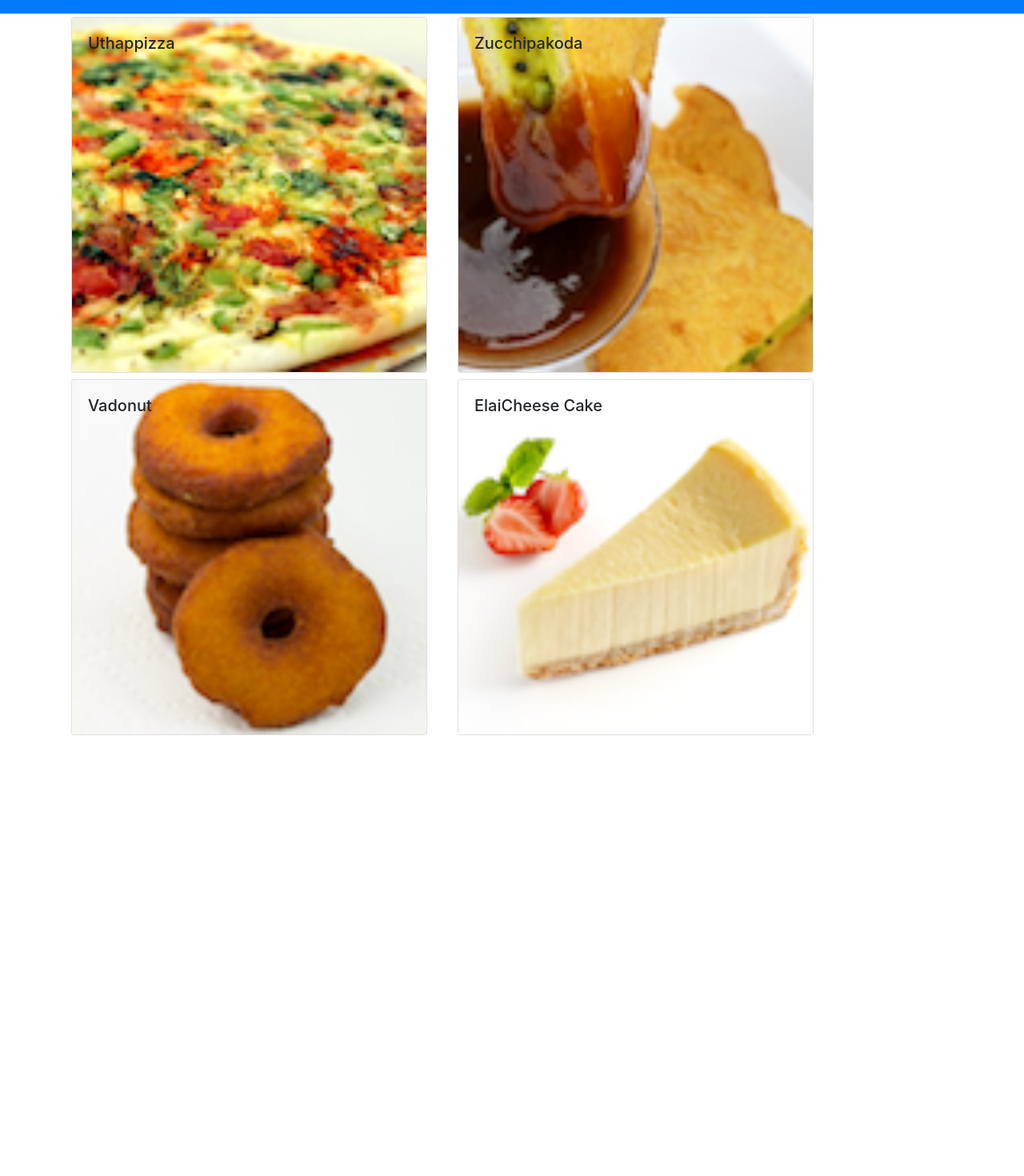
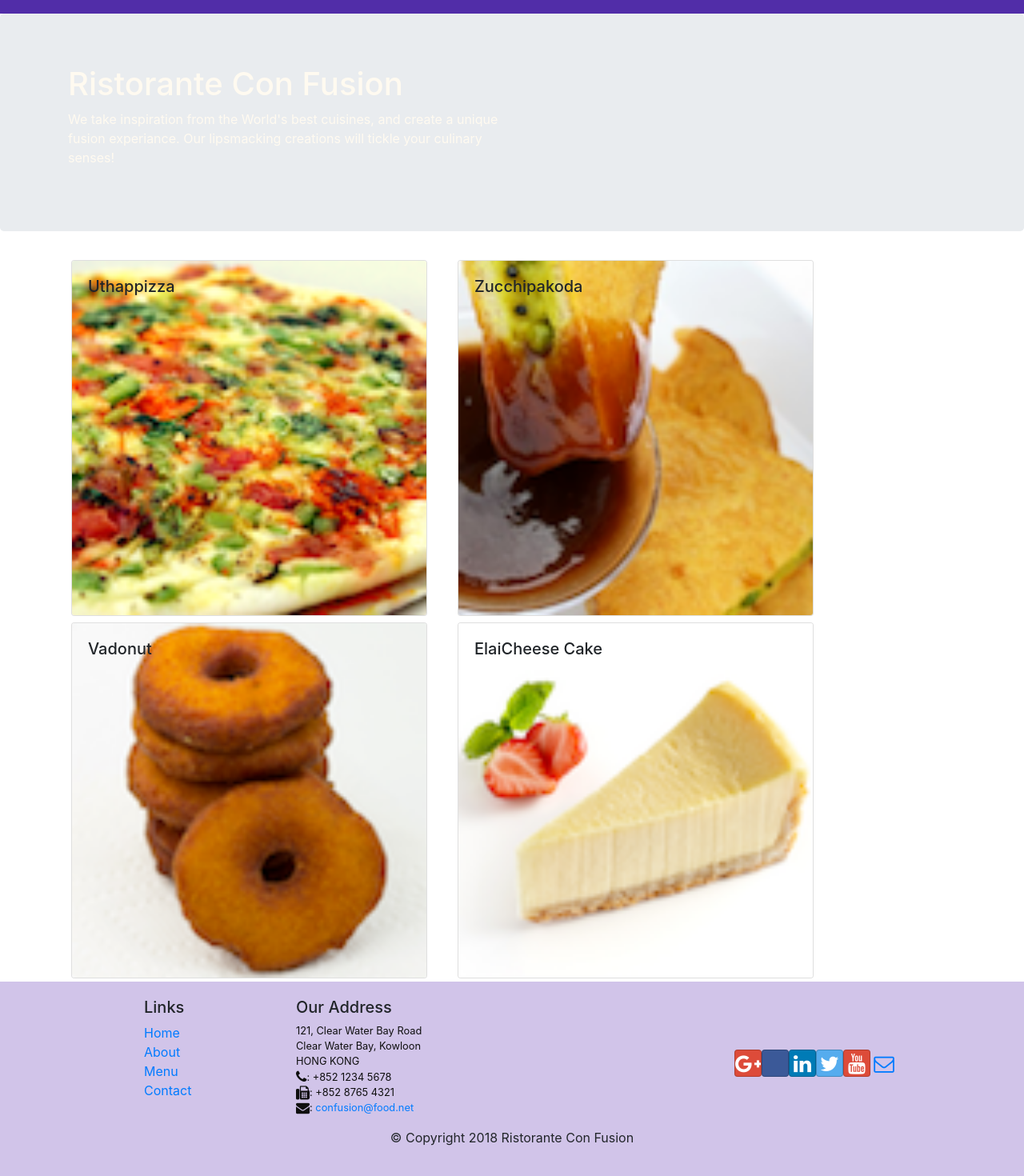
Before and after one commit to MichaelWHamilton/confusion, a React (Create React App) app: page /contactus in a window 1280 px wide. Shown: the part 39-1509 px from the top of the page at 80% size. Before the commit the page ends 962 px from the top, so only its background shows below. Built offline with nearby package versions, Linux system fonts and the light colour scheme.

Commit message:
Header and Footer

```diff
--- a/package.json
+++ b/package.json
@@ -8,6 +8,8 @@
     "@testing-library/react": "^16.2.0",
     "@testing-library/user-event": "^13.5.0",
     "bootstrap": "4.0.0",
+    "bootstrap-social": "^5.1.1",
+    "font-awesome": "^4.7.0",
     "react": "^18.3.1",
     "react-dom": "^18.3.1",
     "react-popper": "0.9.2",
--- a/src/App.css
+++ b/src/App.css
@@ -1,38 +1,33 @@
-/* .App {
-  text-align: center;
+.row-header{
+  margin:0px auto;
+  padding: 0px auto;
+}
+.row-content{
+  margin:0px auto;
+  padding: 50px 0px 50px 0px;
+  border-bottom: 1px ridge;
+  min-height: 400px;
 }
 
-.App-logo {
-  height: 40vmin;
-  pointer-events: none;
+.footer{
+  background-color: #D1C4E9;
+  margin: 0px auto;
+  padding: 20px 0px 20px 0px;
 }
 
-@media (prefers-reduced-motion: no-preference) {
-  .App-logo {
-    animation: App-logo-spin infinite 20s linear;
-  }
+.jumbotron{
+  padding:70px 30px 70px 30px;
+  margin:0px auto;
+  background: #9575CD;
+  color: floralwhite;
 }
 
-.App-header {
-  background-color: #282c34;
-  min-height: 100vh;
-  display: flex;
-  flex-direction: column;
-  align-items: center;
-  justify-content: center;
-  font-size: calc(10px + 2vmin);
-  color: white;
+address{
+  font-size:80%;
+  margin:0px;
+  color:#0f0f0f;
 }
 
-.App-link {
-  color: #61dafb;
+.navbar-dark{
+  background-color: #512DA8;
 }
-
-@keyframes App-logo-spin {
-  from {
-    transform: rotate(0deg);
-  }
-  to {
-    transform: rotate(360deg);
-  }
-} */
--- /dev/null
+++ b/src/components/FooterComponent.js
@@ -0,0 +1,48 @@
+import React from 'react';
+
+function Footer(props) {
+    return(
+        <div className="footer">
+            <div className="container">
+                <div className="row justify-content-center">
+                    <div className="col-4 offset-1 col-sm-2">
+                        <h5>Links</h5>
+                        <ul className="list-unstyled">
+                            <li><a href="#">Home</a></li>
+                            <li><a href="#">About</a></li>
+                            <li><a href="#">Menu</a></li>
+                            <li><a href="contactus.html">Contact</a></li>
+                        </ul>
+                    </div>
+                    <div className="col-7 col-sm-5">
+                        <h5>Our Address</h5>
+                        <address>
+                            121, Clear Water Bay Road<br />
+                            Clear Water Bay, Kowloon<br />
+                            HONG KONG<br /><i className="fa fa-phone fa-lg"></i>: +852 1234 5678<br />
+                            <i className="fa fa-fax fa-lg"></i>: +852 8765 4321<br />
+                            <i className="fa fa-envelope fa-lg"></i>: <a href="mailto:confusion@food.net">confusion@food.net</a>
+                        </address>
+                    </div>
+                    <div className="col-12 col-sm-4 align-self-center">
+                        <div className="text-center">
+                            <a className="btn btn-social-icon btn-google"href="http://google.com/+"><i className="fa fa-google-plus"></i></a>
+                            <a className="btn btn-social-icon btn-facebook" href="http://www.facebook.com/profile.php?id="><i className="fa fa facebook"></i></a>
+                            <a className="btn btn-social-icon btn-linkedin" href="http://www.linkedin.com/in/"><i className="fa fa-linkedin"></i></a>
+                            <a className="btn btn-social-icon btn-twitter" href="http://twitter.com/"><i className="fa fa-twitter"></i></a>
+                            <a className="btn btn-social-icon btn-google" href="http://youtube.com/"><i className="fa fa-youtube"></i></a>
+                            <a className="btn btn-social-icon" href="mailto:"><i className="fa fa-envelope-o"></i></a>
+                        </div>
+                    </div>
+                </div>
+                <div className="row justify-content-center">
+                    <div className="col-auto">
+                        <p>© Copyright 2018 Ristorante Con Fusion</p>
+                    </div>
+                </div>
+            </div>
+        </div>
+    )
+}
+
+export default Footer;
--- /dev/null
+++ b/src/components/HeaderComponent.js
@@ -0,0 +1,28 @@
+import React, { Component } from 'react';
+import { Navbar, NavbarBrand, Jumbotron } from 'reactstrap';
+
+class Header extends Component{
+    render(){
+        return(
+            <React.Fragment>
+                <Navbar dark>
+                    <div className="container">
+                        <NavbarBrand href="/">Ristorante Con Fusion</NavbarBrand>
+                    </div>
+                </Navbar>
+                <Jumbotron>
+                    <div className="container">
+                        <div className="row row-header">
+                            <div className="col-12 col-sm-6">
+                                <h1>Ristorante Con Fusion</h1>
+                                <p>We take inspiration from the World's best cuisines, and create a unique fusion experiance. Our lipsmacking creations will tickle your culinary senses!</p>
+                            </div>
+                        </div>
+                    </div>
+                </Jumbotron>
+            </React.Fragment>
+        );
+    }
+}
+
+export default Header;
--- a/src/components/MainComponent.js
+++ b/src/components/MainComponent.js
@@ -3,6 +3,8 @@
 import Menu from './MenuComponent';
 import DishDetail from './DishdetailComponent';
 import { DISHES } from '../shared/dishes';
+import Header from './HeaderComponent';
+import Footer from './FooterComponent';
 
 class Main extends Component {
     constructor(props) {
@@ -20,13 +22,15 @@
     render(){
         return(
             <div>
-                <Navbar dark color="primary">
+                {/* <Navbar dark color="primary">
                     <div className="container">
                         <NavbarBrand href="/">Ristorante Con Fusion</NavbarBrand>
                     </div>
-                </Navbar>
+                </Navbar> */}
+                <Header />
                 <Menu dishes={this.state.dishes} onClick={(dishId) => this.onDishSelected(dishId)} />
                 <DishDetail  dish={this.state.dishes.filter((dish) => dish.id === this.state.selectedDish)[0]} />
+                <Footer />
             </div>
         );
     }
--- a/src/index.js
+++ b/src/index.js
@@ -4,6 +4,8 @@
 import App from './App';
 import reportWebVitals from './reportWebVitals';
 import 'bootstrap/dist/css/bootstrap.min.css';
+import 'font-awesome/css/font-awesome.css'
+import 'bootstrap-social/bootstrap-social.css'
 
 const root = ReactDOM.createRoot(document.getElementById('root'));
 root.render(
```
Also changed, not shown: 1 other file (tests, documents, lock files or other folders).
